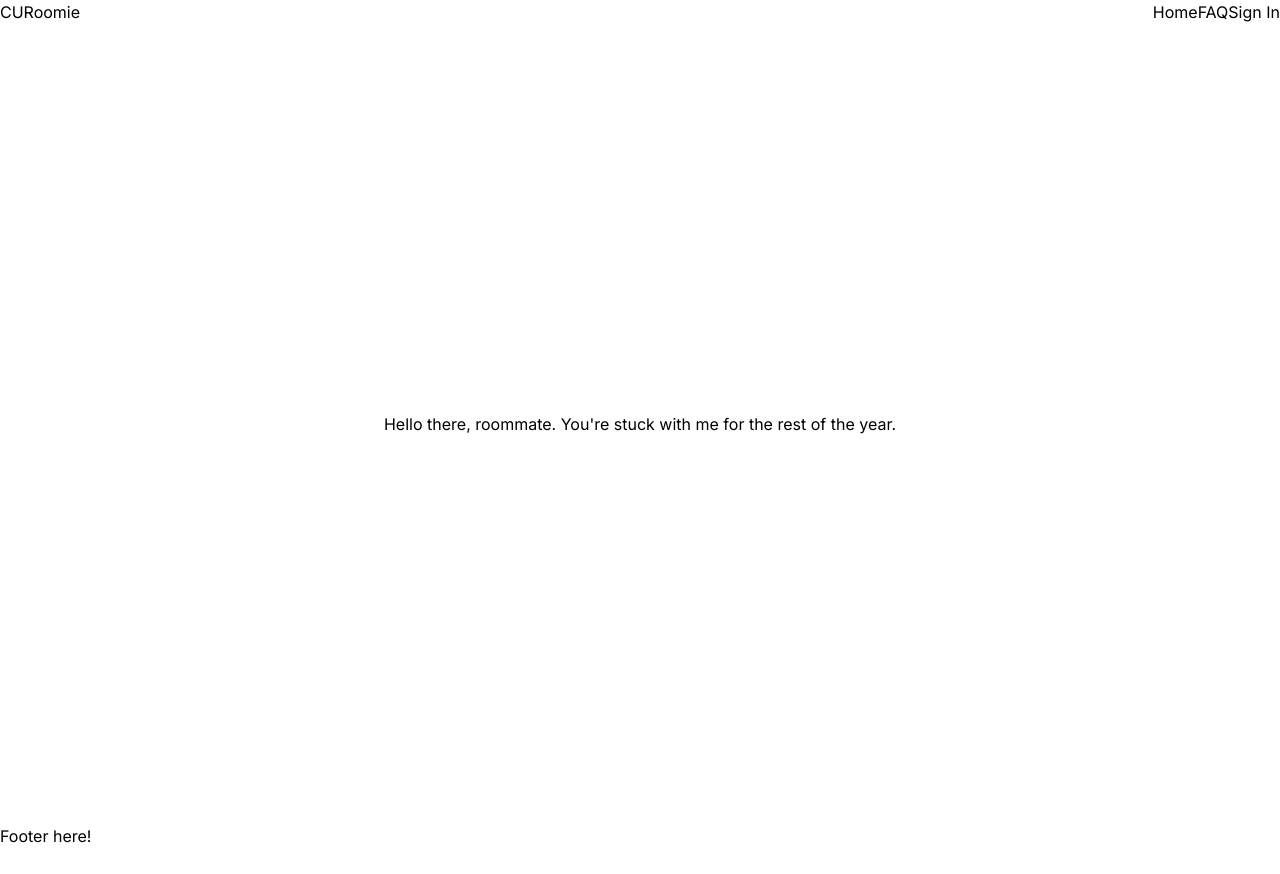
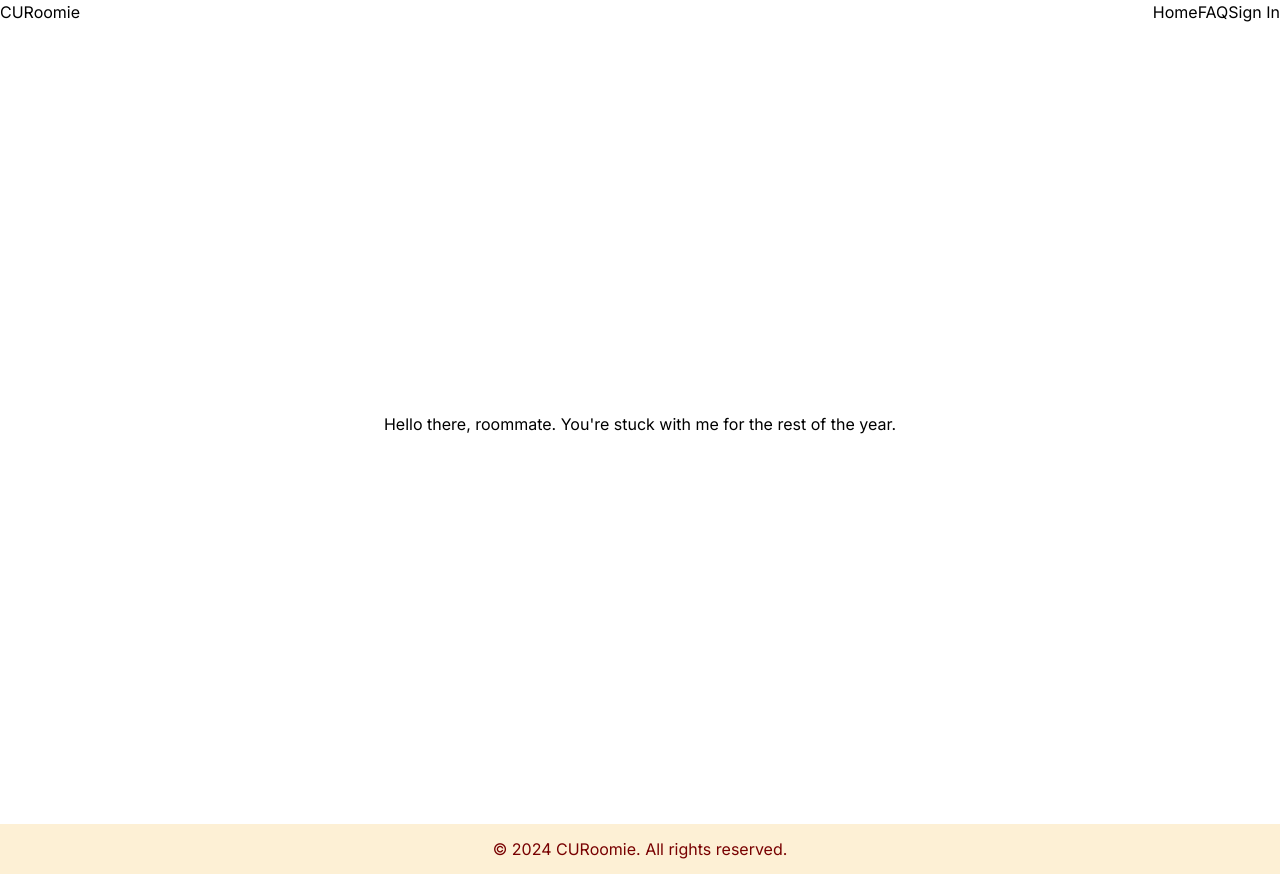
Before and after one commit to vinnyh125/CURoomie, a Next.js app: page / in a window 1280 px wide. Before the commit the page ends 848 px from the top, so only its background shows below. Built offline with nearby package versions, Linux system fonts and the light colour scheme.

Commit message:
Added copyright to footer

```diff
--- a/app/components/footer.jsx
+++ b/app/components/footer.jsx
@@ -1,8 +1,8 @@
 export default function Footer() {
   return (
     <>
-      <div>
-        Footer here!
+      <div className="w-full py-[1%] text-center bg-custom-tan text-custom-burgandy">
+      © 2024 CURoomie. All rights reserved.
       </div>
     </>
   )
```
